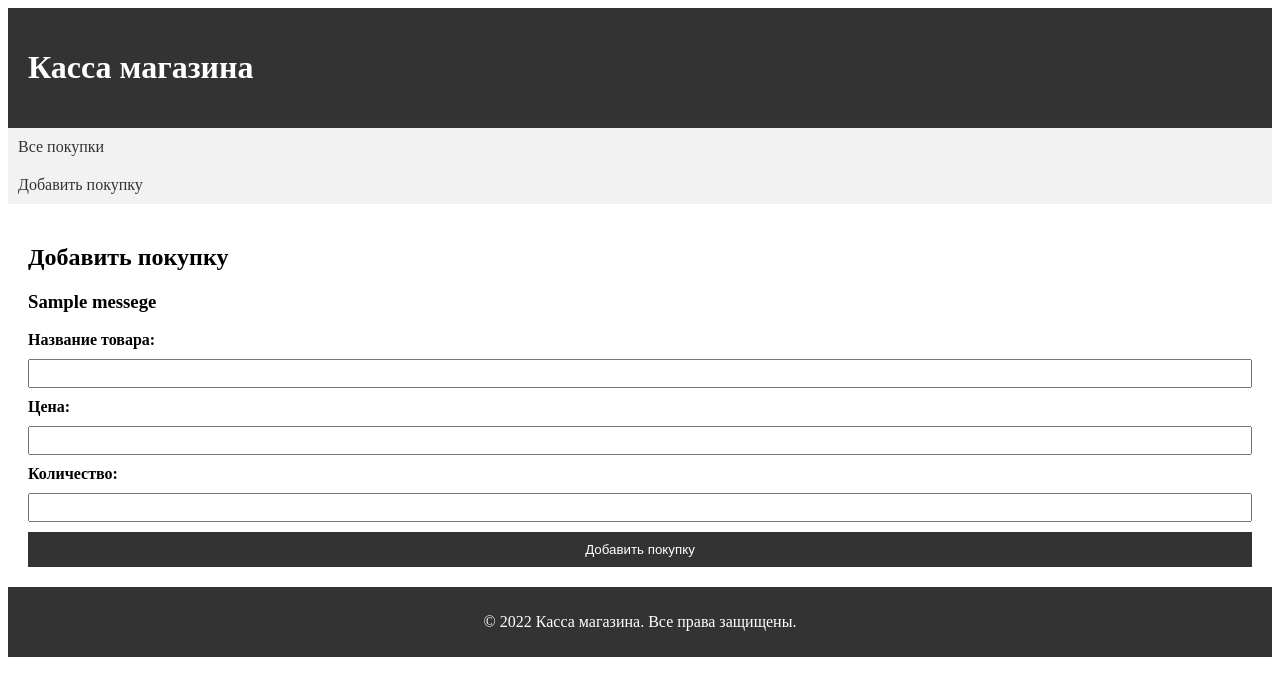
After one commit to fedorchikthebest/kassa, a Flask app: template templates/add.html in a window 1280 px wide. The commit adds this page. Shown: the top 696 px of the page. Run offline with Flask 3, Linux system fonts and the light colour scheme; the template is opened without the code that fills it: most values are stand-ins (such as "Sample title", 1, 10 or a date in 2020).

Commit message:
databases

```diff
--- a/app.py
+++ b/app.py
@@ -0,0 +1,22 @@
+from flask import Flask, render_template, request
+
+app = Flask(__name__)
+
+
+@app.route("/")
+def index():
+    return render_template('index.html')
+
+
+@app.route("/add", methods=['GET', 'POST'])
+def add():
+    if request.method == 'POST':
+        name = request.form.get('product-name')
+        price = request.form.get('price')
+        quantity = request.form.get('quantity')
+        print(name, price, quantity)
+        return render_template('add.html', messege='Данные успешно получены и обработаны')
+    return render_template('add.html', messege='')
+
+
+app.run('127.0.0.1', port=5222)
--- /dev/null
+++ b/static/styles.css
@@ -0,0 +1,77 @@
+/* Стили для header */
+header {
+    background-color: #333;
+    color: #fff;
+    padding: 20px;
+}
+
+/* Стили для навигационного меню */
+nav ul {
+    list-style-type: none;
+    margin: 0;
+    padding: 0;
+    background-color: #f2f2f2;
+}
+
+nav ul li {
+    display: inline;
+}
+
+nav ul li a {
+    display: block;
+    padding: 10px;
+    text-decoration: none;
+    color: #333;
+}
+
+nav ul li a:hover {
+    background-color: #ccc;
+}
+
+/* Стили для основного содержимого */
+main {
+    padding: 20px;
+}
+
+table {
+    width: 100%;
+    border-collapse: collapse;
+}
+
+th, td {
+    border: 1px solid #ccc;
+    padding: 8px;
+}
+
+th {
+    background-color: #f2f2f2;
+}
+
+/* Стили для footer */
+footer {
+    background-color: #333;
+    color: #fff;
+    padding: 10px;
+    text-align: center;
+}
+
+form {
+    display: grid;
+    gap: 10px;
+}
+
+label {
+    font-weight: bold;
+}
+
+input[type="text"], input[type="number"] {
+    padding: 5px;
+}
+
+input[type="submit"] {
+    padding: 10px;
+    background-color: #333;
+    color: #fff;
+    border: none;
+    cursor: pointer;
+}
--- /dev/null
+++ b/templates/add.html
@@ -0,0 +1,40 @@
+<!DOCTYPE html>
+<html>
+<head>
+    <title>Касса магазина - Добавить покупку</title>
+    <link rel="stylesheet" type="text/css" href="static/styles.css">
+</head>
+<body>
+<header>
+    <h1>Касса магазина</h1>
+</header>
+
+<nav>
+    <ul>
+        <li><a href="/">Все покупки</a></li>
+        <li><a href="#">Добавить покупку</a></li>
+    </ul>
+</nav>
+
+<main>
+    <h2>Добавить покупку</h2>
+    <h3>{{ messege }}</h3>
+    <form method="POST" action="/add">
+        <label for="product-name">Название товара:</label>
+        <input type="text" id="product-name" name="product-name">
+
+        <label for="price">Цена:</label>
+        <input type="text" id="price" name="price">
+
+        <label for="quantity">Количество:</label>
+        <input type="number" id="quantity" name="quantity">
+
+        <input type="submit" value="Добавить покупку">
+    </form>
+</main>
+
+<footer>
+    <p>© 2022 Касса магазина. Все права защищены.</p>
+</footer>
+</body>
+</html>
```
Also changed, not shown: templates/index.html (+39 -3 lines).
